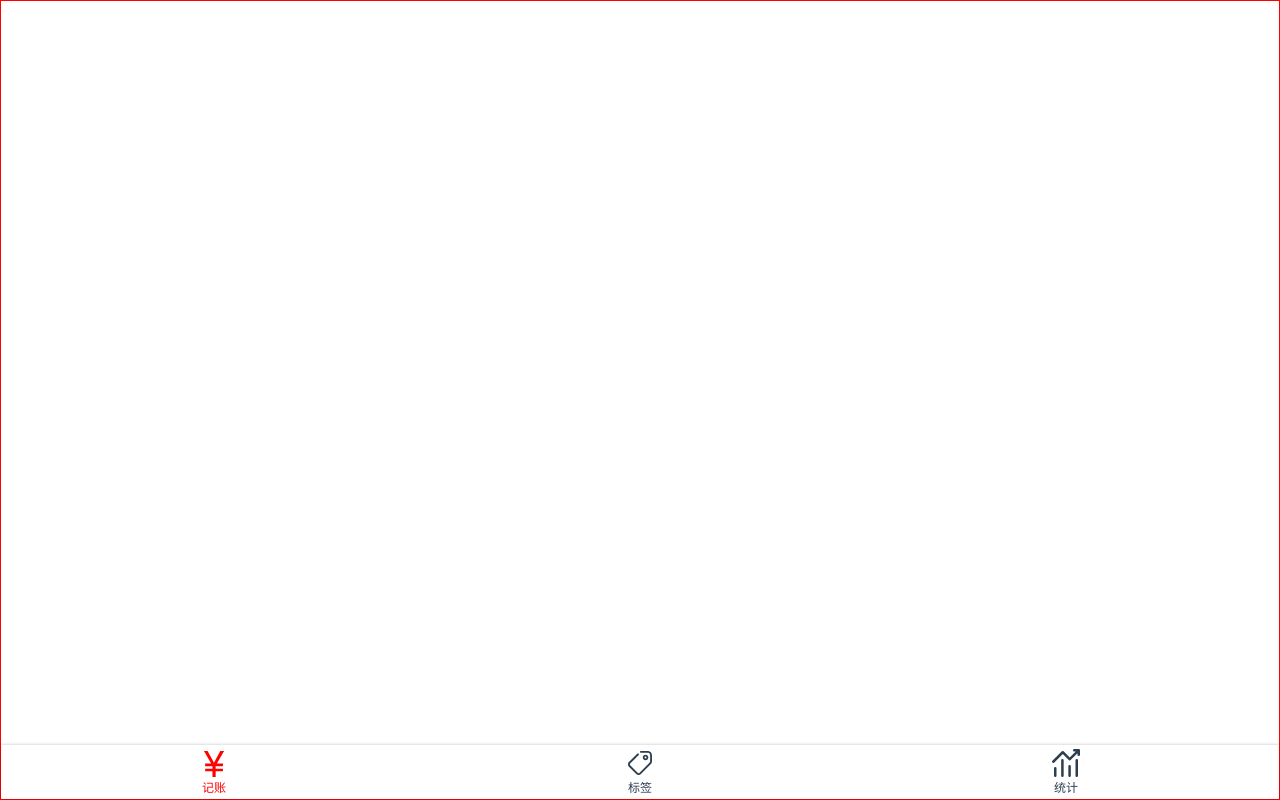
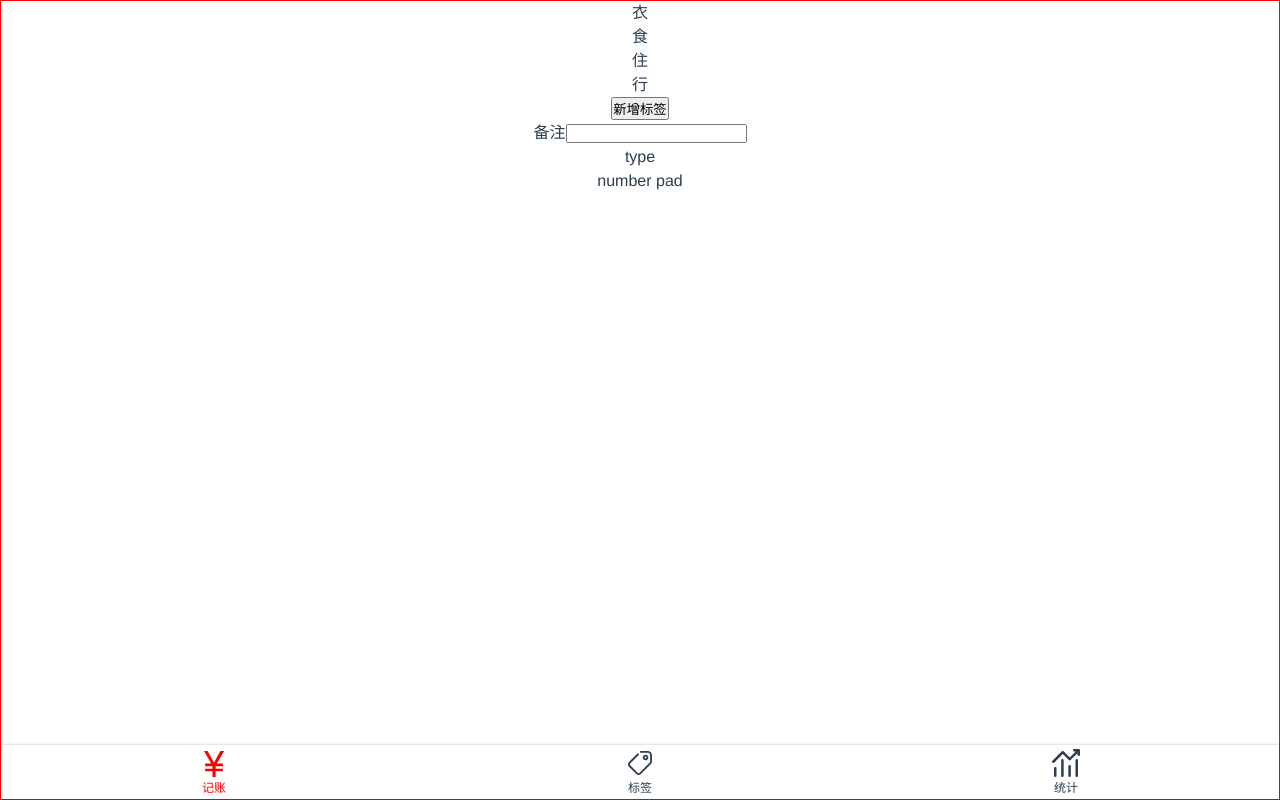
Before and after one commit to GeekyGuang/dobby-vue-code, a Vue app: page /#/money in a window 1280 px wide. Built offline with nearby package versions, Linux system fonts and the light colour scheme.

Commit message:
money html

```diff
--- a/src/views/Money.vue
+++ b/src/views/Money.vue
@@ -1,5 +1,25 @@
 <template>
   <Layout>
+    <div class="tags">
+      <ul class="current">
+        <li>衣</li>
+        <li>食</li>
+        <li>住</li>
+        <li>行</li>
+      </ul>
+     <div class="new">
+       <button>新增标签</button>
+     </div>
+    </div>
+    <div class="notes">
+      <label>
+        <span class="name">备注</span>
+        <input type="text">
+      </label>
+    </div>
+    <div>type</div>
+    <div>number pad</div>
+
   </Layout>
 </template>
 
```
